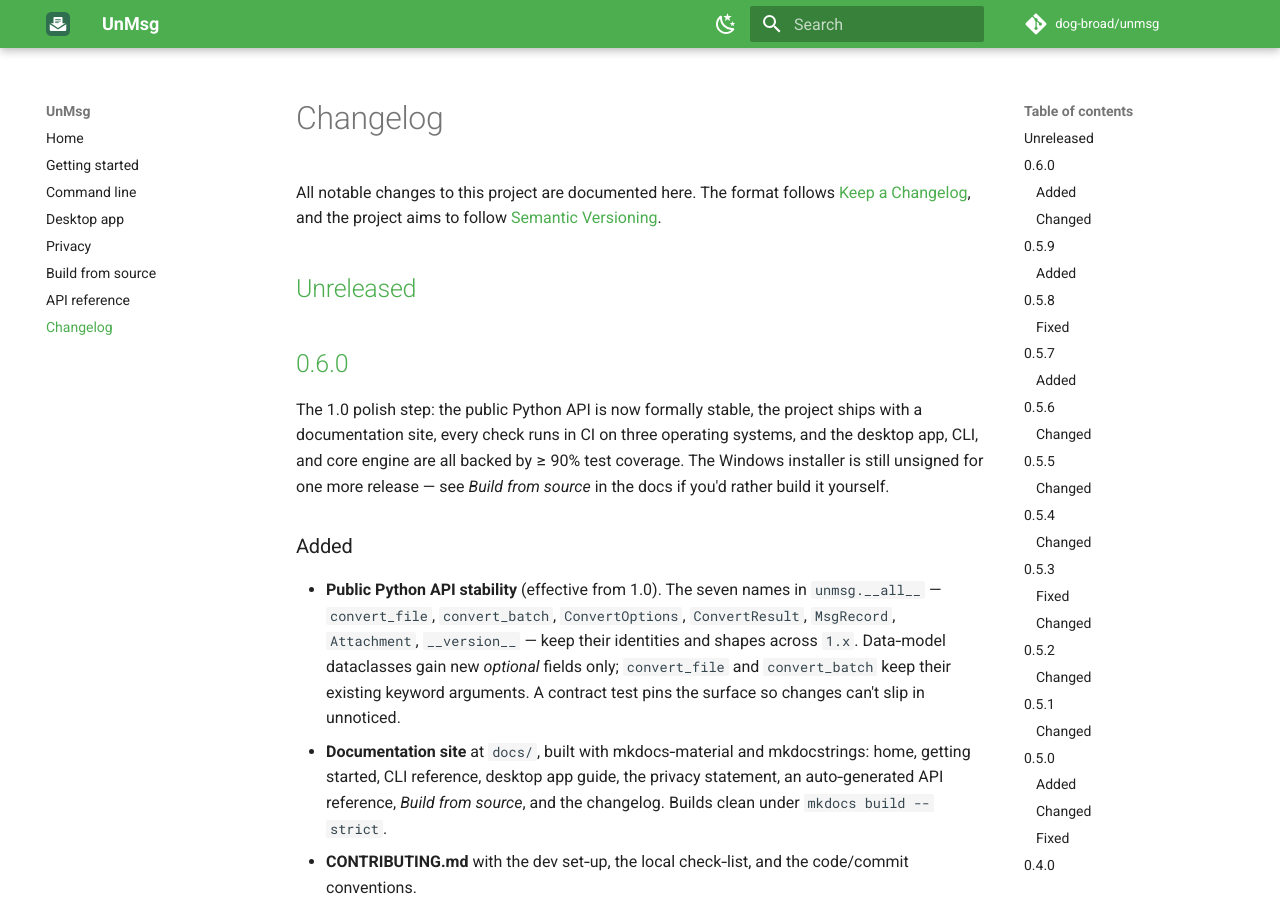
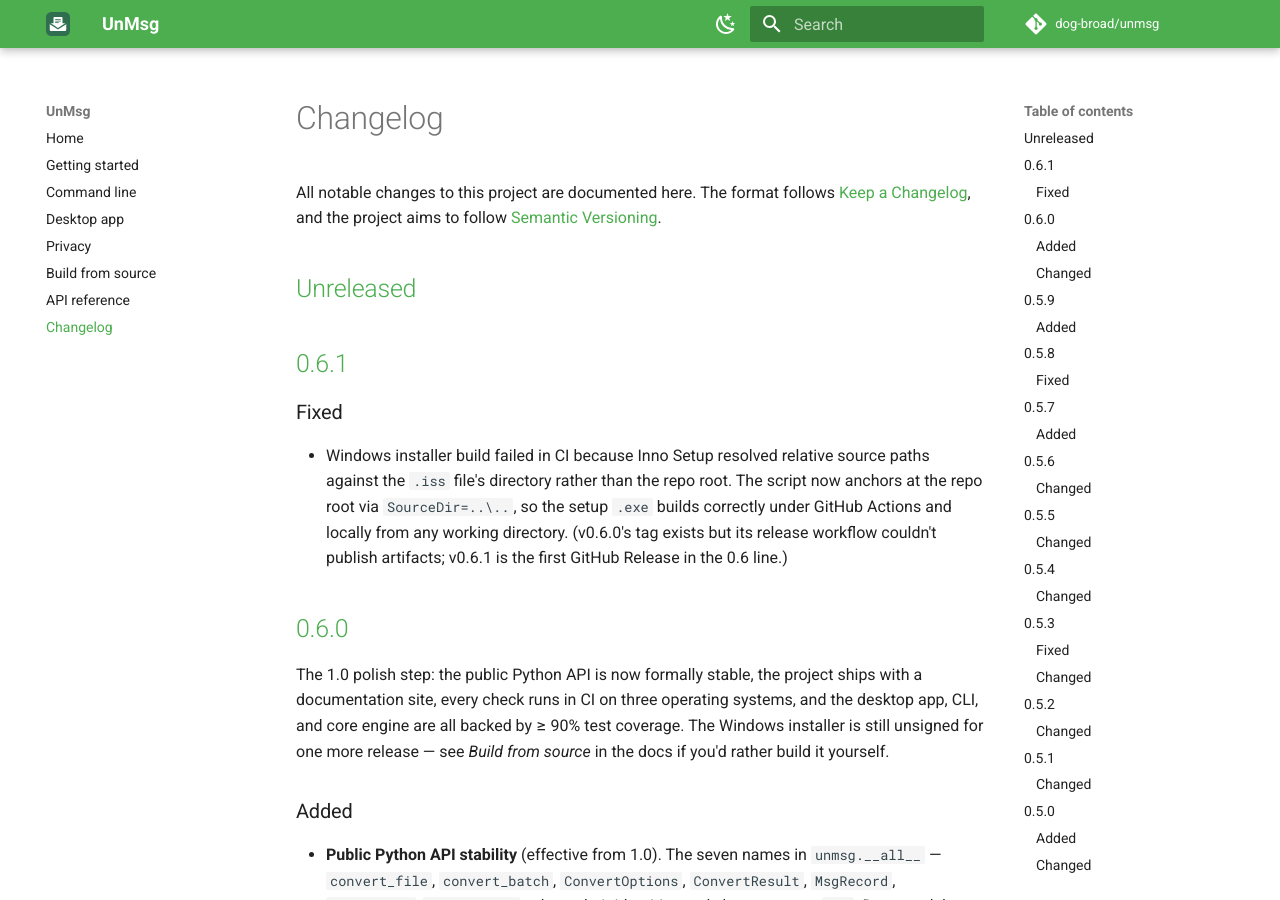
Before and after one commit to dog-broad/unmsg, an MkDocs documentation site: the page built from docs/changelog.md, in a window 1280 px wide and 900 px high. Built offline with MkDocs 1.6.1 and Material for MkDocs 9.7.7, drawn with Linux system fonts in a browser that asks for light colours; comment, search, counter and statistics services are not loaded.

Commit message:
fix(installer): anchor inno setup source paths at the repo root

```diff
--- a/CHANGELOG.md
+++ b/CHANGELOG.md
@@ -5,6 +5,17 @@
 follow [Semantic Versioning](https://semver.org/spec/v2.0.0.html).
 
 ## [Unreleased]
+
+## [0.6.1]
+
+### Fixed
+
+- Windows installer build failed in CI because Inno Setup resolved relative
+  source paths against the `.iss` file's directory rather than the repo root.
+  The script now anchors at the repo root via `SourceDir=..\..`, so the
+  setup `.exe` builds correctly under GitHub Actions and locally from any
+  working directory. (v0.6.0's tag exists but its release workflow couldn't
+  publish artifacts; v0.6.1 is the first GitHub Release in the 0.6 line.)
 
 ## [0.6.0]
 
@@ -321,7 +332,8 @@
 - `pip install unmsg` installs the core and CLI only. The GUI will be available
   as an optional `unmsg[gui]` extra.
 
-[Unreleased]: https://github.com/dog-broad/unmsg/compare/v0.6.0...HEAD
+[Unreleased]: https://github.com/dog-broad/unmsg/compare/v0.6.1...HEAD
+[0.6.1]: https://github.com/dog-broad/unmsg/compare/v0.6.0...v0.6.1
 [0.6.0]: https://github.com/dog-broad/unmsg/compare/v0.5.9...v0.6.0
 [0.5.9]: https://github.com/dog-broad/unmsg/compare/v0.5.8...v0.5.9
 [0.5.8]: https://github.com/dog-broad/unmsg/compare/v0.5.7...v0.5.8
--- a/src/unmsg/_version.py
+++ b/src/unmsg/_version.py
@@ -1,3 +1,3 @@
 """Single source of truth for the package version."""
 
-__version__ = "0.6.0"
+__version__ = "0.6.1"
```
Also changed, not shown: docs/build-from-source.md (+4 -1 lines), 1 other file.
